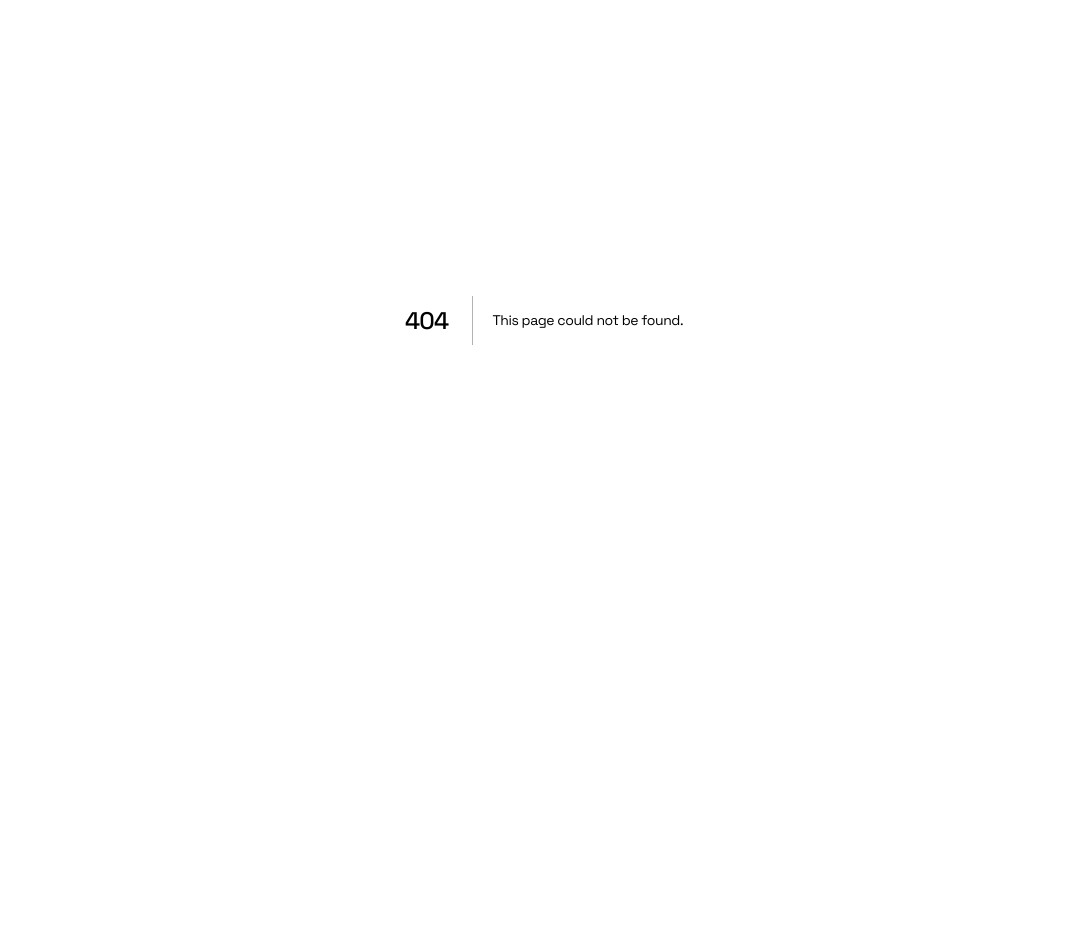
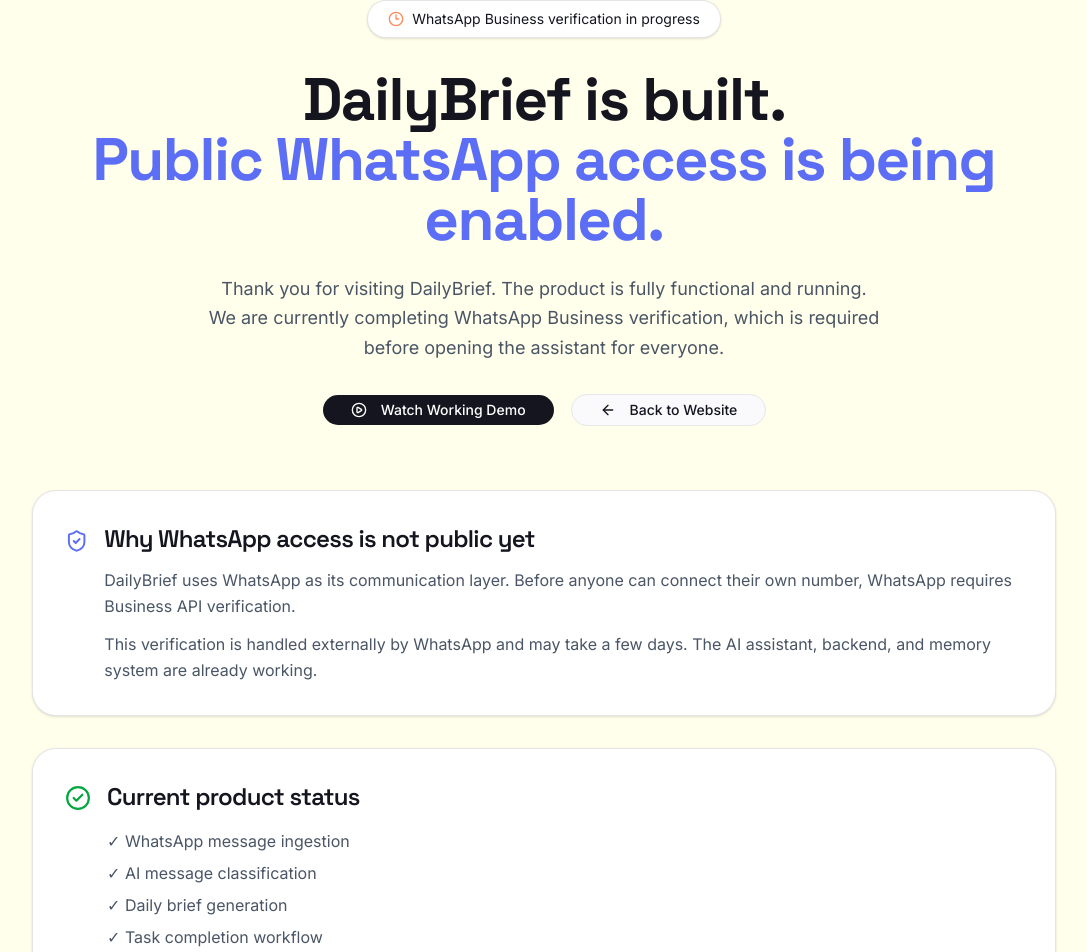
Before and after one commit to coderTejas565/dailybrief, a Next.js app: page /demo in a window 1280 px wide. Before the commit this address had no page. Shown: the part 80-1032 px from the top of the page, without its empty margins (96-1183 px from the left). Before the commit the page ends 800 px from the top, so only its background shows below. Built offline with nearby package versions, Linux system fonts and the light colour scheme.

Commit message:
feat: implement dark theme styles and enhance demo page with product status and verification details

```diff
--- /dev/null
+++ b/app/demo/page.tsx
@@ -0,0 +1,287 @@
+import Link from "next/link";
+import { Button } from "@/components/ui/button";
+import {
+  CheckCircle2,
+  Clock3,
+  ArrowLeft,
+  PlayCircle,
+  ShieldCheck,
+} from "lucide-react";
+
+export default function DemoPage() {
+  return (
+    <main className="min-h-screen bg-[#FFFFEB] px-6 py-20 text-[#14151F]">
+      <div className="mx-auto max-w-5xl">
+
+        {/* Hero */}
+        <section className="text-center">
+
+          <div
+            className="
+              mx-auto flex w-fit items-center gap-2
+              rounded-full border border-black/10
+              bg-white px-5 py-2 text-sm shadow-sm
+            "
+          >
+            <Clock3 size={16} className="text-[#FF8A5B]" />
+
+            <span>
+              WhatsApp Business verification in progress
+            </span>
+          </div>
+
+
+          <h1
+            className="
+              mt-8 text-4xl font-bold tracking-tight
+              md:text-6xl
+            "
+          >
+            DailyBrief is built.
+            <br />
+
+            <span className="text-[#5B6EF5]">
+              Public WhatsApp access is being enabled.
+            </span>
+          </h1>
+
+
+          <p
+            className="
+              mx-auto mt-6 max-w-2xl
+              text-lg leading-relaxed text-gray-600
+            "
+          >
+            Thank you for visiting DailyBrief.
+
+            The product is fully functional and running.
+            We are currently completing WhatsApp Business verification,
+            which is required before opening the assistant for everyone.
+          </p>
+
+
+          <div className="mt-8 flex justify-center gap-4">
+
+            <a href="#demo">
+
+              <Button
+                className="
+                  rounded-full bg-[#14151F]
+                  px-7 text-white
+                  hover:bg-[#14151F]/90
+                "
+              >
+                <PlayCircle className="mr-2" size={18} />
+
+                Watch Working Demo
+              </Button>
+
+            </a>
+
+
+            <Link href="/">
+
+              <Button
+                variant="outline"
+                className="rounded-full px-7"
+              >
+                <ArrowLeft className="mr-2" size={18} />
+
+                Back to Website
+              </Button>
+
+            </Link>
+
+          </div>
+
+        </section>
+
+
+
+        {/* Verification Explanation */}
+        <section
+          className="
+            mt-16 rounded-3xl
+            border border-black/10
+            bg-white p-8 shadow-sm
+          "
+        >
+
+          <div className="flex gap-4">
+
+            <ShieldCheck
+              className="mt-1 text-[#5B6EF5]"
+              size={28}
+            />
+
+
+            <div>
+
+              <h2 className="text-2xl font-semibold">
+                Why WhatsApp access is not public yet
+              </h2>
+
+
+              <p className="mt-3 leading-relaxed text-gray-600">
+                DailyBrief uses WhatsApp as its communication layer.
+                Before anyone can connect their own number,
+                WhatsApp requires Business API verification.
+              </p>
+
+
+              <p className="mt-3 leading-relaxed text-gray-600">
+                This verification is handled externally by WhatsApp
+                and may take a few days.
+                The AI assistant, backend, and memory system are already working.
+              </p>
+
+            </div>
+
+          </div>
+
+        </section>
+
+
+
+
+        {/* Product Status */}
+        <section
+          className="
+            mt-8 rounded-3xl
+            border border-black/10
+            bg-white p-8 shadow-sm
+          "
+        >
+
+          <div className="flex gap-4">
+
+            <CheckCircle2
+              className="mt-1 text-green-600"
+              size={26}
+            />
+
+
+            <div>
+
+              <h2 className="text-2xl font-semibold">
+                Current product status
+              </h2>
+
+
+              <ul
+                className="
+                  mt-4 space-y-2
+                  text-gray-600
+                "
+              >
+                <li>✓ WhatsApp message ingestion</li>
+                <li>✓ AI message classification</li>
+                <li>✓ Daily brief generation</li>
+                <li>✓ Task completion workflow</li>
+                <li>✓ Long-term memory with semantic search</li>
+              </ul>
+
+            </div>
+
+          </div>
+
+        </section>
+
+
+
+
+        {/* Demo Video */}
+        <section id="demo" className="mt-20">
+
+          <h2 className="text-3xl font-bold">
+            Watch DailyBrief working
+          </h2>
+
+
+          <p className="mt-3 text-gray-600">
+            The demo shows the complete user journey:
+            sending messages, AI understanding,
+            daily summaries, and memory resurfacing.
+          </p>
+
+
+          <div
+            className="
+              mt-8 aspect-video
+              overflow-hidden rounded-3xl
+              bg-black shadow-xl
+            "
+          >
+
+            <iframe
+              className="h-full w-full"
+              src="https://www.youtube.com/embed/YOUR_VIDEO_ID"
+              title="DailyBrief working demo"
+              allowFullScreen
+            />
+
+          </div>
+
+        </section>
+
+
+
+
+        {/* Technology */}
+        <section
+          className="
+            mt-20 rounded-3xl
+            bg-[#14151F]
+            p-10 text-white
+          "
+        >
+
+          <h2 className="text-3xl font-bold">
+            Technology behind DailyBrief
+          </h2>
+
+
+          <div className="mt-6 flex flex-wrap gap-3">
+
+            {[
+              "Next.js",
+              "Twilio WhatsApp API",
+              "Gemini AI",
+              "PostgreSQL",
+              "pgvector",
+            ].map((tech) => (
+
+              <span
+                key={tech}
+                className="
+                  rounded-full
+                  border border-white/20
+                  px-5 py-2
+                  font-mono text-sm
+                "
+              >
+                {tech}
+              </span>
+
+            ))}
+
+          </div>
+
+        </section>
+
+
+
+        <footer
+          className="
+            mt-20 text-center
+            text-sm text-gray-500
+          "
+        >
+          DailyBrief — Building a personal AI assistant with persistent memory.
+        </footer>
+
+
+      </div>
+    </main>
+  );
+}
--- a/app/globals.css
+++ b/app/globals.css
@@ -125,6 +125,50 @@
 
 }
 
+/* =========================
+   Dark Theme
+========================= */
+
+.dark {
+
+  /* Brand */
+
+  --background: #0F1720;
+  --foreground: #F8FAFC;
+
+  --primary: #52A783;
+  --primary-foreground: #FFFFFF;
+
+  --highlight: #173A2E;
+
+  /* AI */
+
+  --ai: #8B83FF;
+
+  /* Text */
+
+  --muted-text: #94A3B8;
+
+  /* Surfaces */
+
+  --card: #18222D;
+  --card-foreground: #F8FAFC;
+
+  --secondary: #1F2B38;
+  --secondary-foreground: #F8FAFC;
+
+  --muted: #1A2530;
+  --muted-foreground: #94A3B8;
+
+  /* Borders */
+
+  --border: #293647;
+  --input: #293647;
+
+  --ring: #52A783;
+
+}
+
 
 
 /* =========================
--- a/components/landing/footer.tsx
+++ b/components/landing/footer.tsx
@@ -3,6 +3,7 @@
 import { motion } from "framer-motion";
 import { Button } from "@/components/ui/button";
 import { ArrowRight, Brain, Sparkles } from "lucide-react";
+import Link from "next/link";
 
 export default function FinalCTA() {
   return (
@@ -310,6 +311,7 @@
               inline-block
               "
             >
+              <Link href="/demo">
               <Button
                 className="
                 group
@@ -320,7 +322,7 @@
                 text-white
                 shadow-[0_15px_40px_rgba(82,167,131,.35)]
                 "
-              >
+                >
                 Start on WhatsApp
                 <ArrowRight
                   size={17}
@@ -329,8 +331,9 @@
                   transition-transform
                   group-hover:translate-x-1
                   "
-                />
+                  />
               </Button>
+                  </Link>
             </motion.div>
           </div>
         </motion.div>
--- a/components/landing/hero/hero.tsx
+++ b/components/landing/hero/hero.tsx
@@ -2,6 +2,7 @@
 
 import { motion } from "framer-motion";
 import { ArrowRight } from "lucide-react";
+import Link from "next/link";
 
 import { Button } from "@/components/ui/button";
 
@@ -181,6 +182,7 @@
                 scale: 0.96,
               }}
             >
+              <Link href="/demo">
   <Button
     className="
     group
@@ -200,13 +202,11 @@
       animate={{
         x: ["-120%", "120%"],
       }}
-
       transition={{
         duration: 3,
         repeat: Infinity,
         repeatDelay: 3,
       }}
-
       className="
       absolute
       inset-y-0
@@ -233,7 +233,9 @@
         "
       />
     </span>
+
   </Button>
+</Link>
             </motion.div>
 
             <p
--- a/components/landing/navbar.tsx
+++ b/components/landing/navbar.tsx
@@ -237,6 +237,7 @@
             scale: 0.96,
           }}
         >
+          <Link href="/demo">
           <Button
             className="
             group
@@ -294,6 +295,7 @@
                 />
             </span>
           </Button>
+                </Link>
         </motion.div>
       </motion.div>
     </motion.nav>
--- a/lib/modules/brief/formatter.ts
+++ b/lib/modules/brief/formatter.ts
@@ -1,18 +1,21 @@
 import type { messages } from "@/lib/db/schema";
 
 type Message = typeof messages.$inferSelect;
+
 
 export type BriefItem = {
   position: number;
   message: Message;
 };
 
+
 const CATEGORY_LABELS: Record<string, string> = {
-  TASK: "🔥",
-  REMINDER: "⏰",
-  IDEA: "💡",
-  NOTE: "📝",
+  TASK: "🔥 Tasks",
+  REMINDER: "⏰ Reminders",
+  IDEA: "💡 Ideas",
+  NOTE: "📝 Notes",
 };
+
 
 export function buildBriefItems(items: Message[]): BriefItem[] {
   return items.map((message, index) => ({
@@ -21,24 +24,51 @@
   }));
 }
 
+
 export function formatBrief(items: BriefItem[]): string {
   if (items.length === 0) {
     return "📋 DailyBrief\n\nNothing pending 🎉";
   }
 
+
+  const groups: Record<string, BriefItem[]> = {};
+
+
+  for (const item of items) {
+    const category = item.message.category;
+
+
+    if (!groups[category]) {
+      groups[category] = [];
+    }
+
+
+    groups[category].push(item);
+  }
+
+
   let result = "📋 DailyBrief\n";
 
-  for (const item of items) {
-    const icon = CATEGORY_LABELS[item.message.category] ?? "📌";
 
-    result += `\n${item.position}. ${icon} ${item.message.rawText}`;
+  for (const [category, groupItems] of Object.entries(groups)) {
 
-    if (item.message.extractedDate) {
-      result += ` 📅 ${item.message.extractedDate.toDateString()}`;
-    }
+    result += `\n${CATEGORY_LABELS[category] ?? category}\n`;
 
-    result += "\n";
+
+    groupItems.forEach((item, index) => {
+
+      result += `${index + 1}. ${item.message.rawText}`;
+
+
+      if (item.message.extractedDate) {
+        result += ` 📅 ${item.message.extractedDate.toDateString()}`;
+      }
+
+
+      result += "\n";
+    });
   }
+
 
   return result.trim();
 }
```
Lines whose indentation alone changed are shown as unchanged.
